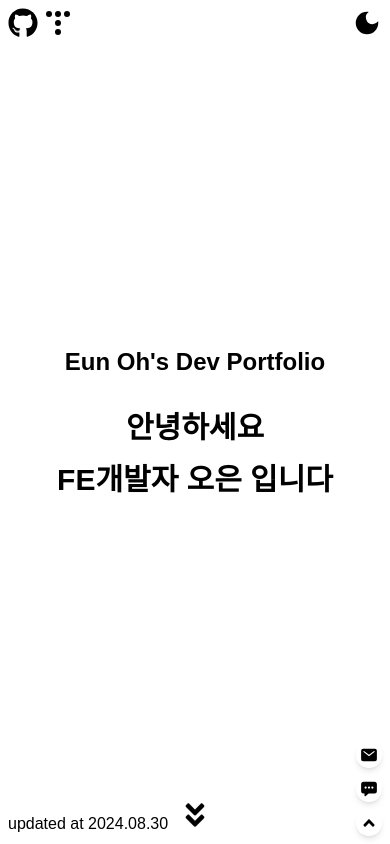
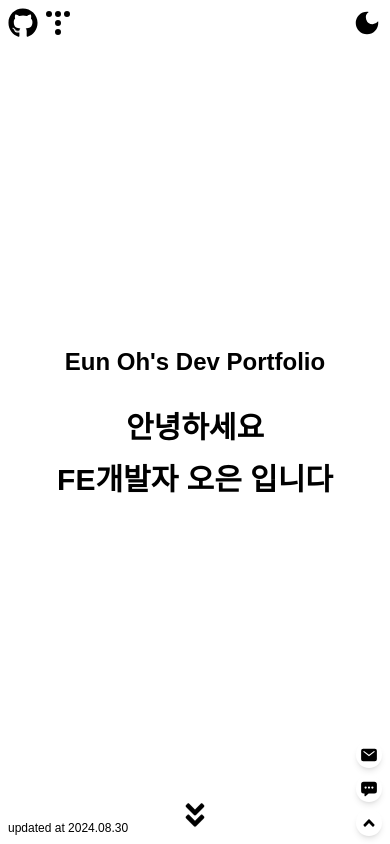
Before and after one commit to eunsun-projects/eunoh-dev, a Next.js app: page / in a window 390 px wide. Shown: the top 844 px of the page. Built offline with nearby package versions, Linux system fonts and the light colour scheme; a web font is replaced by a local one.

Commit message:
[update]: 업데이트 시각 표시 모바일에서는 작게

```diff
--- a/src/app/(public)/_components/Hello.tsx
+++ b/src/app/(public)/_components/Hello.tsx
@@ -69,7 +69,7 @@ function Hello() {
                     ready.first && ready.second && "opacity-100"
                 )}
             >
-                <p>updated at 2024.08.30</p>
+                <p className="text-xs xl:text-lg">updated at 2024.08.30</p>
             </div>
             <div
                 className={twMerge(
```
